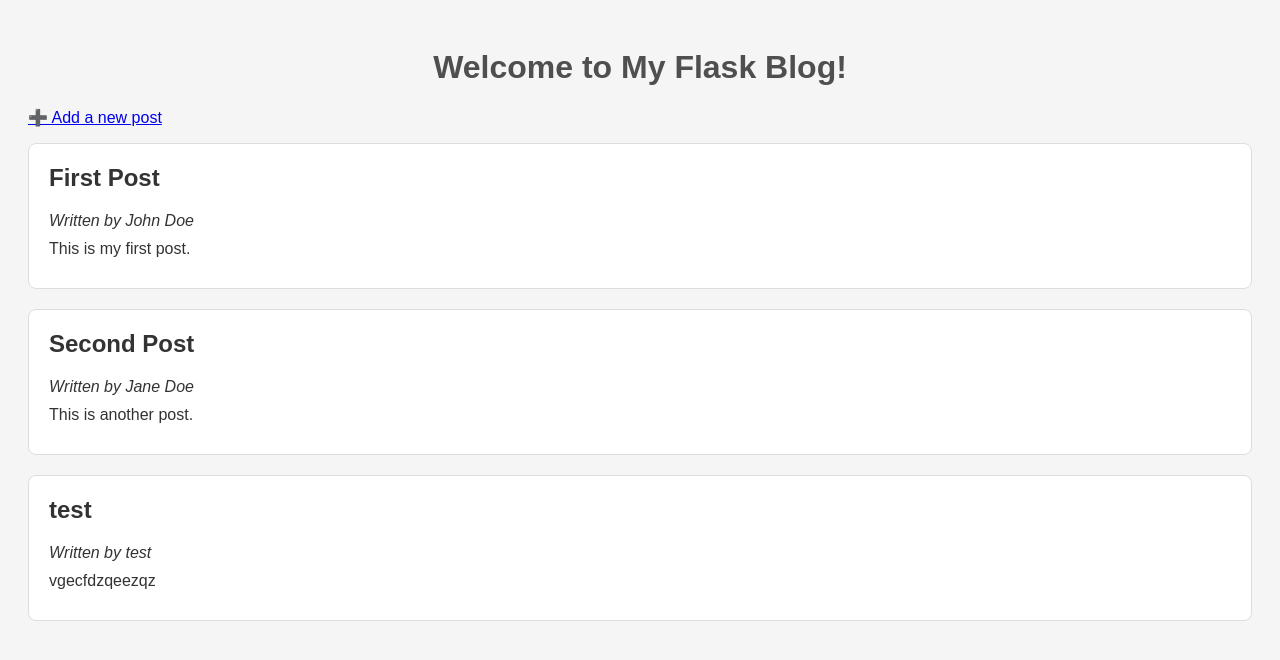
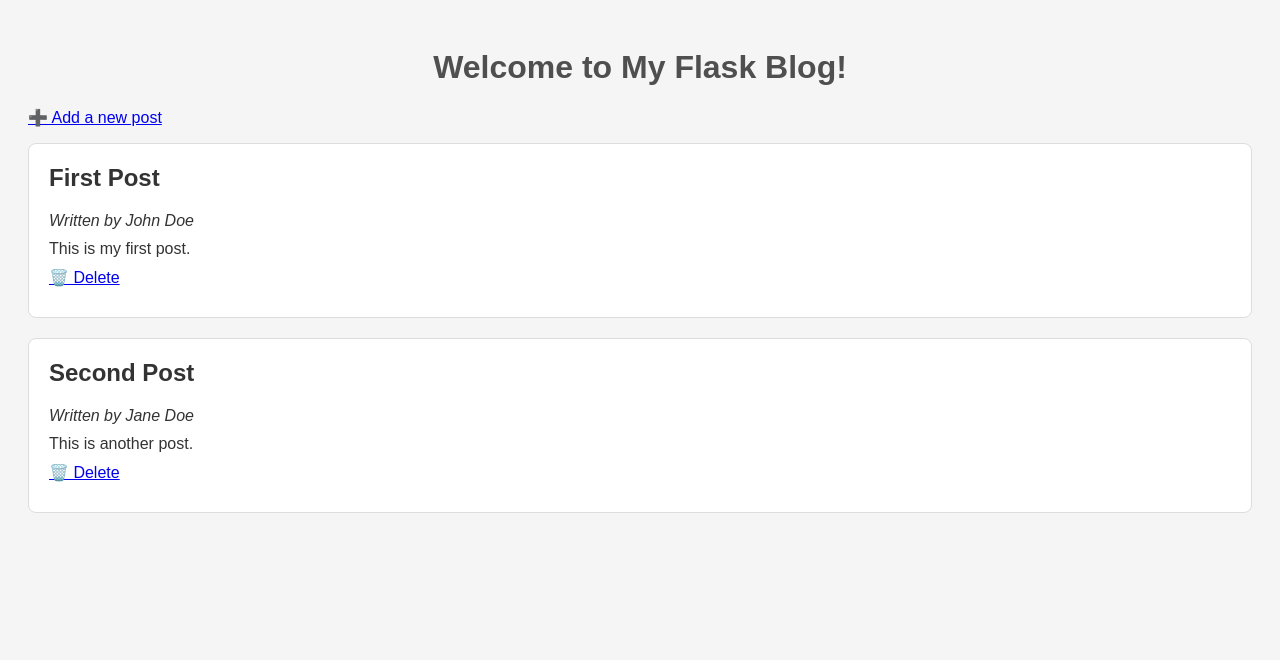
Before and after one commit to Its-Marie/Basic-Flask-Module, a Flask app: page / in a window 1280 px wide. Shown: the top 660 px of the page. Run offline with Flask 3, Linux system fonts and the light colour scheme.

Commit message:
Add delete function and route

```diff
--- a/app.py
+++ b/app.py
@@ -46,5 +46,19 @@ def add():
 
     return render_template("add.html")
 
+
+@app.route('/delete/<int:post_id>')
+def delete(post_id):
+    posts = load_posts()
+
+    # Post mit der gegebenen ID finden und entfernen
+    posts = [post for post in posts if post['id'] != post_id]
+
+    # Aktualisierte Liste speichern
+    save_posts(posts)
+
+    # Zurück zur Startseite
+    return redirect(url_for('index'))
+
 if __name__ == "__main__":
     app.run(debug=True, port=5001)
--- a/posts.json
+++ b/posts.json
@@ -10,11 +10,5 @@
         "author": "Jane Doe",
         "title": "Second Post",
         "content": "This is another post."
-    },
-    {
-        "id": 3,
-        "author": "test",
-        "title": "test",
-        "content": "vgecfdzqeezqz"
     }
 ]
--- a/templates/index.html
+++ b/templates/index.html
@@ -16,6 +16,7 @@
             <h2>{{ post.title }}</h2>
             <p><em>Written by {{ post.author }}</em></p>
             <p>{{ post.content }}</p>
+            <p><a href="{{ url_for('delete', post_id=post.id) }}" onclick="return confirm('Are you sure you want to delete this post?')">🗑️ Delete</a></p>
         </div>
         {% endfor %}
     {% else %}
```
